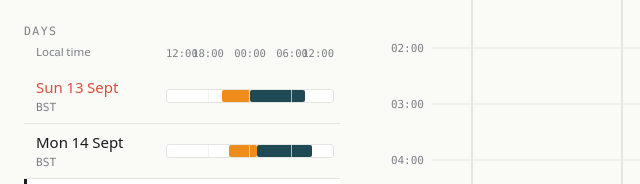
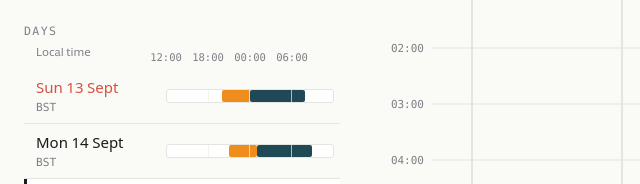
Before and after one commit to selvaradov/unlag, a website built with Vite: page index.html in a window 1280 px wide. Shown: the part 179-363 px from the top of the page, 0-640 px from the left. Built offline with nearby package versions, Linux system fonts and the light colour scheme; what lucide-static would draw is missing.

Commit message:
day list axis: labels centred on ticks, closing noon unlabelled

```diff
--- a/src/copy.ts
+++ b/src/copy.ts
@@ -176,7 +176,8 @@ export const HEADER = {
 
 export const DAY_AXIS = {
   caption: 'Local time',
-  ticks: ['12:00', '18:00', '00:00', '06:00', '12:00'],
+  // Labels for the ticks at 0, 25, 50 and 75 percent of the strip; the closing noon is left unlabelled.
+  ticks: ['12:00', '18:00', '00:00', '06:00'],
 };
 
 export const SUMMARY = {
--- a/src/style.css
+++ b/src/style.css
@@ -564,24 +564,32 @@ dialog.sheet::backdrop {
 }
 
 .day-axis .ticks {
-  display: flex;
-  justify-content: space-between;
+  position: relative;
+  height: 1em;
 }
 
+/* Each label is centred on its tick, at 0, 25, 50 and 75 percent of the strip. */
 .day-axis .ticks span {
-  width: 0;
-  display: flex;
-  justify-content: center;
+  position: absolute;
+  top: 0;
+  transform: translateX(-50%);
   white-space: nowrap;
 }
 
-/* The end labels hug the strip edges so nothing hangs outside the panel. */
-.day-axis .ticks span:first-child {
-  justify-content: flex-start;
+.day-axis .ticks span:nth-child(1) {
+  left: 0;
 }
 
-.day-axis .ticks span:last-child {
-  justify-content: flex-end;
+.day-axis .ticks span:nth-child(2) {
+  left: 25%;
+}
+
+.day-axis .ticks span:nth-child(3) {
+  left: 50%;
+}
+
+.day-axis .ticks span:nth-child(4) {
+  left: 75%;
 }
 
 .day-list .strip {
```
